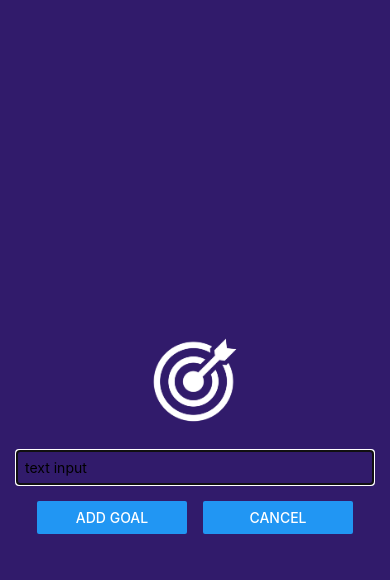
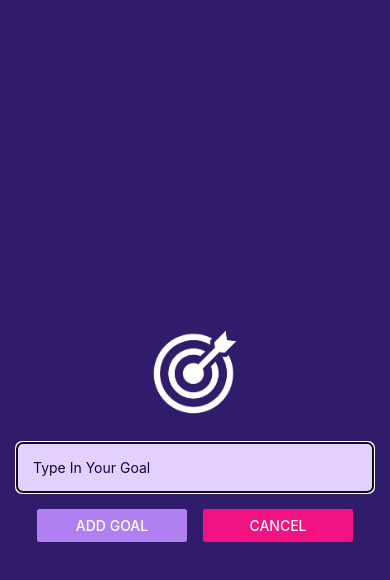
Before and after one commit to gonzaleza61/goalTracker, a React Native app: screen / in a window 390 px wide. Both pictures are taken after a click on the button "ADD NEW GOAL". Shown: the top 580 px of the page. Built offline with nearby package versions, Linux system fonts and the light colour scheme.

Commit message:
added home page styling status bar light mode

```diff
--- a/App.js
+++ b/App.js
@@ -1,5 +1,6 @@
 import { StyleSheet, View, FlatList, Button } from "react-native";
 import { useState } from "react";
+import { StatusBar } from "expo-status-bar";
 import GoalItem from "./components/GoalItem";
 import GoalInput from "./components/GoalInput";
 
@@ -30,10 +31,12 @@ export default function App() {
   }
 
   return (
+    <>
+      <StatusBar style="light" />
       <View style={styles.appContainer}>
         <Button
           title="Add New Goal"
-        color="#5e0acc"
+          color="white"
           onPress={startAddGoalHander}
         />
         <GoalInput
@@ -57,6 +60,7 @@ export default function App() {
           />
         </View>
       </View>
+    </>
   );
 }
 
--- a/app.json
+++ b/app.json
@@ -5,15 +5,14 @@
     "version": "1.0.0",
     "orientation": "portrait",
     "icon": "./assets/icon.png",
+    "backgroundColor": "#1e085a",
     "userInterfaceStyle": "light",
     "splash": {
       "image": "./assets/splash.png",
       "resizeMode": "contain",
       "backgroundColor": "#ffffff"
     },
-    "assetBundlePatterns": [
-      "**/*"
-    ],
+    "assetBundlePatterns": ["**/*"],
     "ios": {
       "supportsTablet": true
     },
--- a/components/GoalInput.js
+++ b/components/GoalInput.js
@@ -29,16 +29,16 @@ const GoalInput = (props) => {
         />
         <TextInput
           style={styles.textInput}
-          placeholder="text input"
+          placeholder="Type In Your Goal"
           onChangeText={goalInputHandler}
           value={enteredGoalText}
         />
         <View style={styles.buttonContainer}>
           <View style={styles.buttonStyle}>
-            <Button title="ADD GOAL" onPress={addGoalHandler} />
+            <Button title="ADD GOAL" onPress={addGoalHandler} color="#b180f0" />
           </View>
           <View style={styles.buttonStyle}>
-            <Button title="CANCEL" onPress={props.cancelGoal} />
+            <Button title="CANCEL" onPress={props.cancelGoal} color="#f31282" />
           </View>
         </View>
       </View>
@@ -56,9 +56,12 @@ const styles = StyleSheet.create({
   },
   textInput: {
     borderWidth: 1,
-    borderColor: "#cccccc",
+    borderColor: "#e4d0ff",
+    borderRadius: 6,
+    backgroundColor: "#e4d0ff",
+    color: "#120340",
     width: "100%",
-    padding: 8,
+    padding: 16,
   },
   buttonContainer: {
     marginTop: 16,
```
Lines whose indentation alone changed are shown as unchanged.
